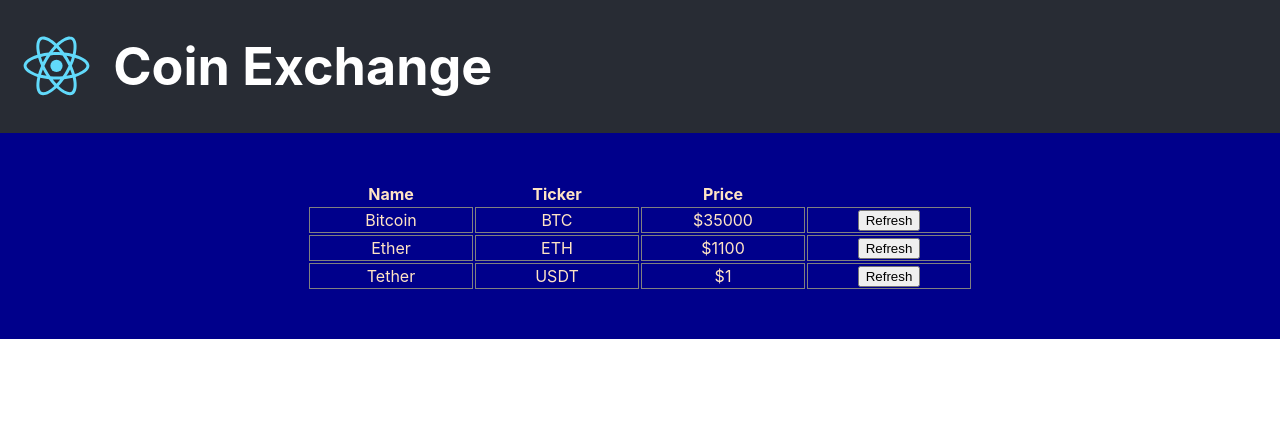
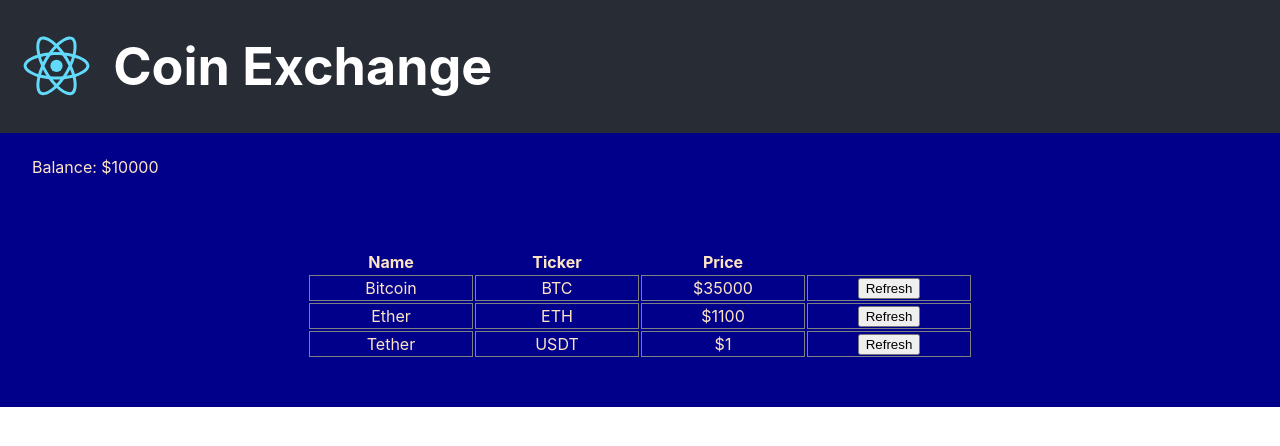
Before and after one commit to samigabor/exchange-agregator, a React (Create React App) app: page / in a window 1280 px wide. Shown: the top 446 px of the page. Built offline with nearby package versions, Linux system fonts and the light colour scheme.

Commit message:
add AccountBalance component

```diff
--- a/src/App.js
+++ b/src/App.js
@@ -1,6 +1,7 @@
 import logo from './logo.svg';
 import './App.css';
 import Coin from './components/Coin/Coin';
+import AccountBalance from './components/AccountBalance/AccountBalance';
 
 function App() {
   return (
@@ -9,6 +10,7 @@
         <img src={logo} className="App-logo" alt="logo" />
         <h1>Coin Exchange</h1>
       </header>
+      <AccountBalance amount={10000}/>
       <table>
         <thead>
           <tr>
--- /dev/null
+++ b/src/components/AccountBalance/AccountBalance.css
@@ -0,0 +1,5 @@
+p {
+  color: bisque;
+  text-align: start;
+  margin: 1.5rem 2rem;
+}
--- /dev/null
+++ b/src/components/AccountBalance/AccountBalance.jsx
@@ -0,0 +1,12 @@
+import React, { Component } from 'react'
+import './AccountBalance.css';
+
+export default class AccountBalance extends Component {
+  render() {
+    return (
+      <p>
+        Balance: ${this.props.amount}
+      </p>
+    )
+  }
+}
```
